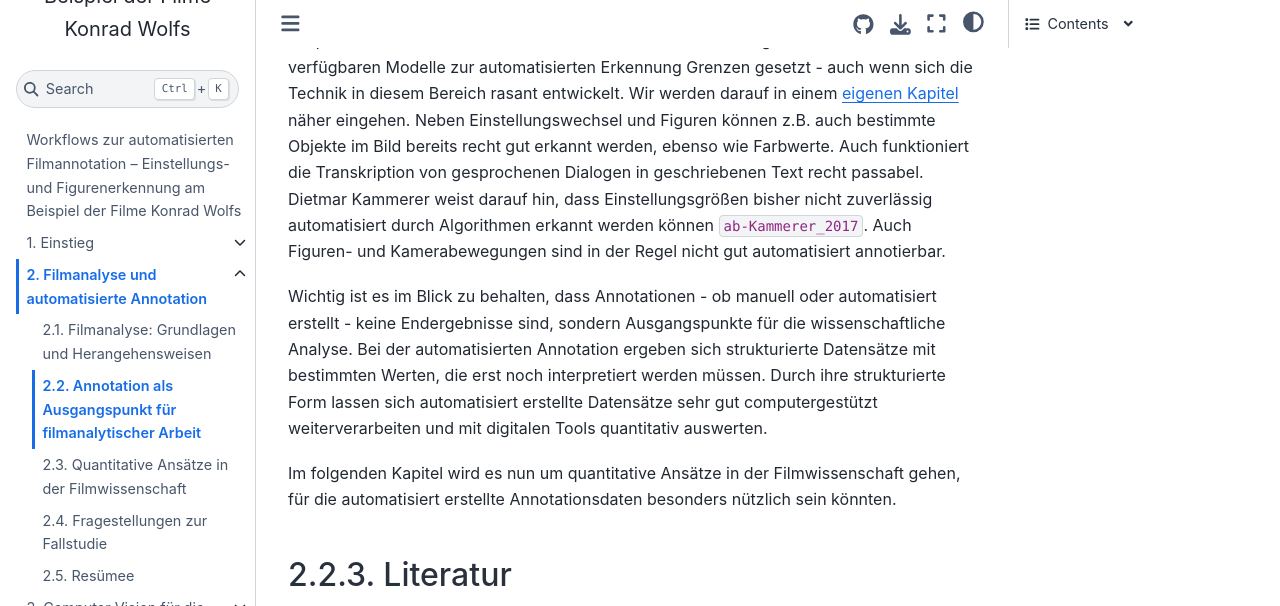
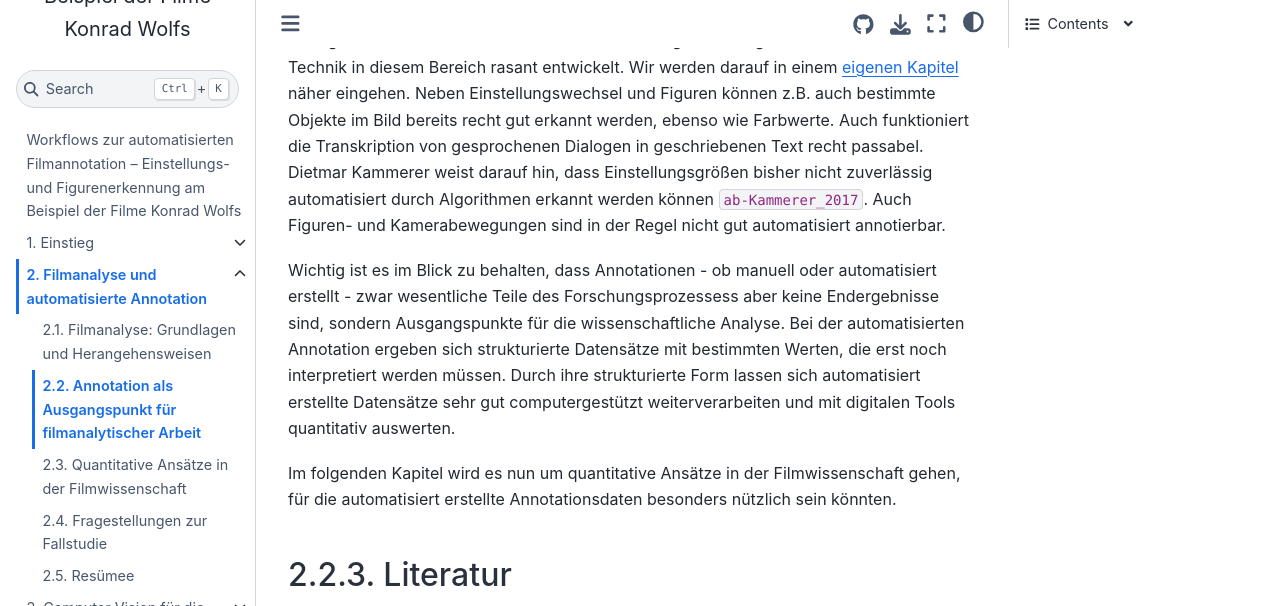
Before and after one commit to quadriga-dk/Bewegtes-Bild-Fallstudie-4, a Jupyter Book: the page built from filmanalyse/annotation.md, in a window 1280 px wide and 900 px high, scrolled down 2643 px, cut to the strip 0-606 px from the top of the window. Built offline with Jupyter Book 1.0.4 settings and Sphinx 7.4.7 and the Sphinx Book theme 1.1.4, drawn with Linux system fonts in a browser that asks for light colours; pages that are not in the unit, such as notebooks, are missing from menus; cross-references to code outside the pages are shown as plain code; some of the changed text lies outside the part shown.

Commit message:
Update annotation.md

`````diff
--- a/filmanalyse/annotation.md
+++ b/filmanalyse/annotation.md
@@ -16,7 +16,7 @@
 ````
 
 
-Gängige Parameter für filmanalytische Annotationen sind Elemente wie Einstellungsgröße, Montage, Kameraperspektive, Kamerabewegung, Ton, Farbe oder Licht. Kurzdefinitionen dieser Parameter und weiterführende Literatur zum Thema finden sich in der <a href="https://quadriga-dk.github.io/Bewegtes-Bild-Fallstudie-1/Kapitel_II/Aufgabe_A_UK-2.html#kurzdefinition-der-ausgewahlen-parameter" class="external-link" target="_blank">Fallstudie I zum Bewegten Bild</a>. Für die Annotation eines Films muss dieser zudem in einzelne Segmente bzw. zeitliche Einheiten unterteilt werden. Hier werden in der Regel vier Grundeinheiten unterschieden: Frame, Einstellung, Szene und Sequenz. Auch diese Einheiten werden in der <a href="https://quadriga-dk.github.io/Bewegtes-Bild-Fallstudie-1/Kapitel_II/Aufgabe_A_UK-2.html#die-vier-grundeinheiten-des-films" class="external-link" target="_blank">Fallstudie I zum Bewegten Bild</a> detaillierter erläutert. Thomas Scherer weist zurecht darauf hin, dass die filmische Einstellung nicht ausschließlich als kleinste zeitliche Einheit gesehen werden muss, sondern dass in der Filmtheorie auch andere Einteilungen möglich sind. Als Beispiel verweist er auf "die Schauspielanalyse in der Traditionslinie Béla Balàzs'" {cite}`ab-Scherer_2025`.
+Gängige Parameter für filmanalytische Annotationen sind Elemente wie Einstellungsgröße, Montage, Kameraperspektive, Kamerabewegung, Ton, Farbe oder Licht. Kurzdefinitionen dieser Parameter und weiterführende Literatur zum Thema finden sich in der <a href="https://quadriga-dk.github.io/Bewegtes-Bild-Fallstudie-1/Kapitel_II/Aufgabe_A_UK-2.html#kurzdefinition-der-ausgewahlen-parameter" class="external-link" target="_blank">Fallstudie I zum Bewegten Bild</a>. Für die Annotation eines Films muss dieser zudem in einzelne Segmente bzw. zeitliche Einheiten unterteilt werden. Hier werden in der Regel vier Grundeinheiten unterschieden: Frame, Einstellung, Szene und Sequenz. Auch diese Einheiten werden in der <a href="https://quadriga-dk.github.io/Bewegtes-Bild-Fallstudie-1/Kapitel_II/Aufgabe_A_UK-2.html#die-vier-grundeinheiten-des-films" class="external-link" target="_blank">Fallstudie I zum Bewegten Bild</a> detaillierter erläutert. Thomas Scherer weist zurecht darauf hin, dass die filmische Einstellung nicht ausschließlich als kleinste zeitliche Einheit gesehen werden muss, sondern dass in der Filmtheorie auch andere Einteilungen möglich sind {cite}`ab-Scherer_2025`.
 
 Der Prozess des Annotierens kann in verschiedenen Formen stattfinden: manuell, semi-automatisch oder automatisiert {cite}`ab-Horstmann_Seltmann_2023`. Beim manuellen Annotieren werden alle Annotations-Parameter von der annotierenden Person bei der - meist mehrmaligen und sehr detaillierten - Sichtung des Films selbst erfasst. Der Vorteil manueller Annotationen ist, dass auch sehr komplexe Bedeutungen und Strukturen notiert werden können, die sich einer automatisierten Annotation entziehen. Der Nachteil eines manuellen Vorgehens zeigt sich im meist sehr hohen Zeitaufwand, insbesondere wenn sehr viele unterschiedliche Parameter festgehalten werden sollen. Die manuelle Annotation kann zwar durch digitale Tools vereinfacht und unterstützt werden, dennoch bleibt der Annotationsprozess sehr zeitintensiv - wie sich z.B. bei der Annotation mit der AdA-Filmontologie und den Annotationstool Advene in der <a href="https://quadriga-dk.github.io/Bewegtes-Bild-Fallstudie-1/Kapitel_II/toc_D.html" class="external-link" target="_blank">Fallstudie I zum Bewegten Bild</a> zeigt.
 
@@ -29,7 +29,7 @@
 
 In dieser Fallstudie zu Konrad Wolfs Filmen werden wir uns v.a. auf automatisierte Erkennung von Einstellungen und Figuren fokussieren. Für beide Bereiche liegen bereits Modelle und Algorithmen aus anderen Kontexten vor, die für die filmanalytische Arbeit adaptiert werden können. Der automatisierten Annotation sind gerade durch die Art der verfügbaren Modelle zur automatisierten Erkennung Grenzen gesetzt - auch wenn sich die Technik in diesem Bereich rasant entwickelt. Wir werden darauf in einem [eigenen Kapitel](../vision/einleitung.md) näher eingehen. Neben Einstellungswechsel und Figuren können z.B. auch bestimmte Objekte im Bild bereits recht gut erkannt werden, ebenso wie Farbwerte. Auch funktioniert die Transkription von gesprochenen Dialogen in geschriebenen Text recht passabel. Dietmar Kammerer weist darauf hin, dass Einstellungsgrößen bisher nicht zuverlässig automatisiert durch Algorithmen erkannt werden können {cite}`ab-Kammerer_2017`. Auch Figuren- und Kamerabewegungen sind in der Regel nicht gut automatisiert annotierbar.
 
-Wichtig ist es im Blick zu behalten, dass Annotationen - ob manuell oder automatisiert erstellt - keine Endergebnisse sind, sondern Ausgangspunkte für die wissenschaftliche Analyse. Bei der automatisierten Annotation ergeben sich strukturierte Datensätze mit bestimmten Werten, die erst noch interpretiert werden müssen. Durch ihre strukturierte Form lassen sich automatisiert erstellte Datensätze sehr gut computergestützt weiterverarbeiten und mit digitalen Tools quantitativ auswerten.
+Wichtig ist es im Blick zu behalten, dass Annotationen - ob manuell oder automatisiert erstellt - zwar wesentliche Teile des Forschungsprozessess aber keine Endergebnisse sind, sondern Ausgangspunkte für die wissenschaftliche Analyse. Bei der automatisierten Annotation ergeben sich strukturierte Datensätze mit bestimmten Werten, die erst noch interpretiert werden müssen. Durch ihre strukturierte Form lassen sich automatisiert erstellte Datensätze sehr gut computergestützt weiterverarbeiten und mit digitalen Tools quantitativ auswerten.
 
 Im folgenden Kapitel wird es nun um quantitative Ansätze in der Filmwissenschaft gehen, für die automatisiert erstellte Annotationsdaten besonders nützlich sein könnten.
 
`````
